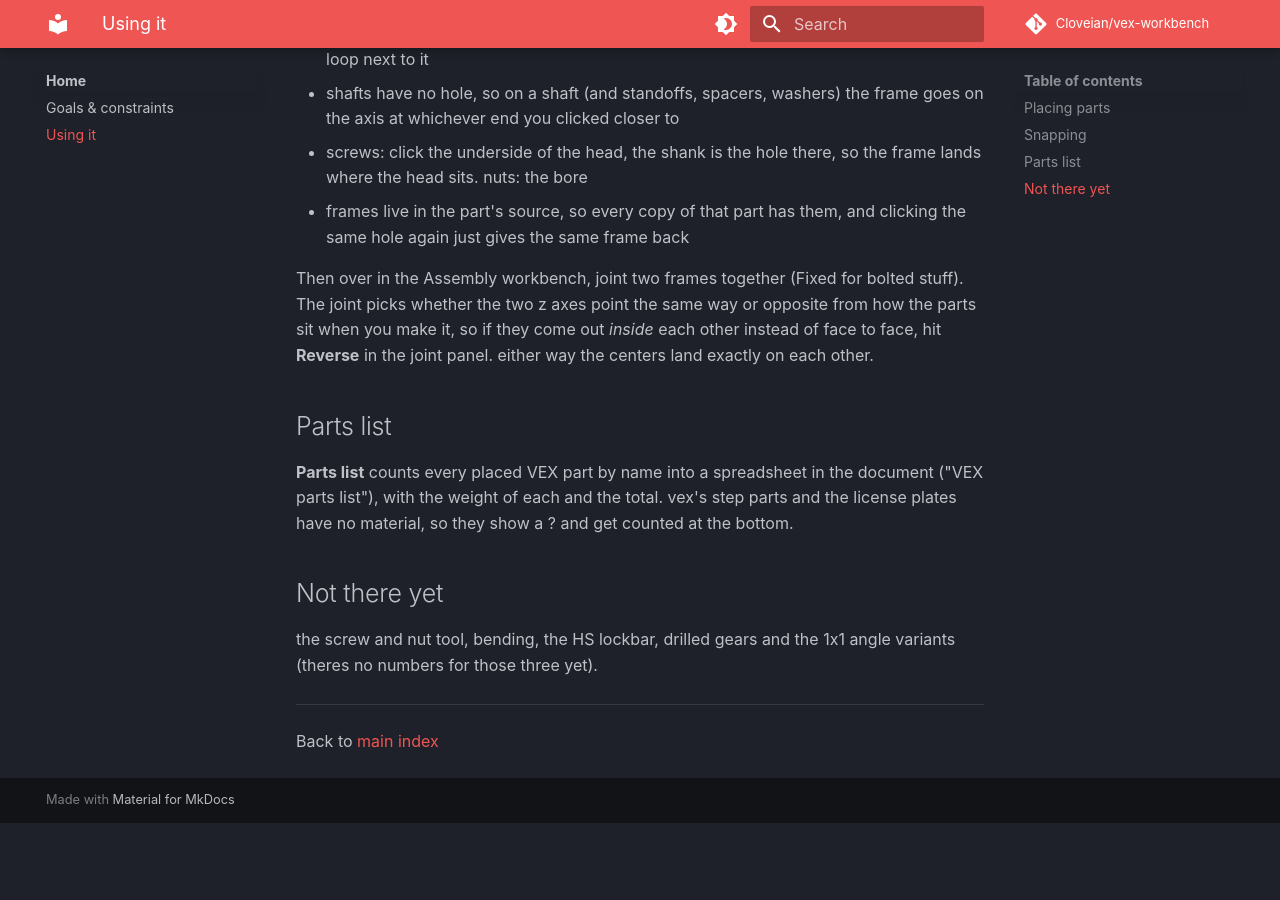
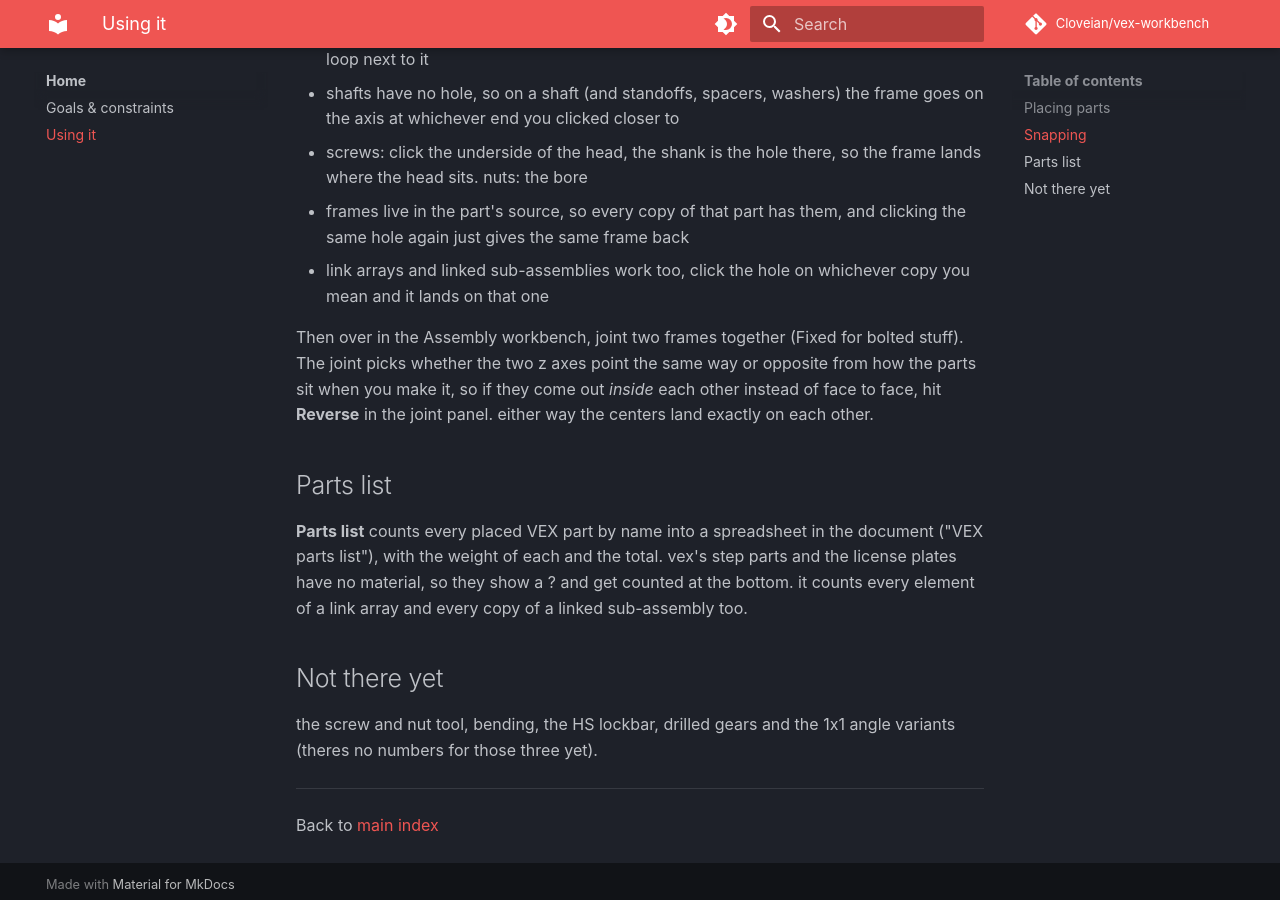
Before and after one commit to Cloveian/vex-workbench, an MkDocs documentation site: the page built from docs/using.md, in a window 1280 px wide and 900 px high, scrolled down 820 px. Built offline with MkDocs 1.6.1 and Material for MkDocs 9.7.7, drawn with Linux system fonts in a browser that asks for light colours; comment, search, counter and statistics services are not loaded; before the commit the page ends 1643 px from its top, so only the background shows below that.

Commit message:
using page mentions arrays and sub-assemblies

```diff
--- a/docs/using.md
+++ b/docs/using.md
@@ -17,12 +17,13 @@
 - shafts have no hole, so on a shaft (and standoffs, spacers, washers) the frame goes on the axis at whichever end you clicked closer to
 - screws: click the underside of the head, the shank is the hole there, so the frame lands where the head sits. nuts: the bore
 - frames live in the part's source, so every copy of that part has them, and clicking the same hole again just gives the same frame back
+- link arrays and linked sub-assemblies work too, click the hole on whichever copy you mean and it lands on that one
 
 Then over in the Assembly workbench, joint two frames together (Fixed for bolted stuff). The joint picks whether the two z axes point the same way or opposite from how the parts sit when you make it, so if they come out *inside* each other instead of face to face, hit **Reverse** in the joint panel. either way the centers land exactly on each other.
 
 ## Parts list
 
-**Parts list** counts every placed VEX part by name into a spreadsheet in the document ("VEX parts list"), with the weight of each and the total. vex's step parts and the license plates have no material, so they show a ? and get counted at the bottom.
+**Parts list** counts every placed VEX part by name into a spreadsheet in the document ("VEX parts list"), with the weight of each and the total. vex's step parts and the license plates have no material, so they show a ? and get counted at the bottom. it counts every element of a link array and every copy of a linked sub-assembly too.
 
 ## Not there yet
 
```
